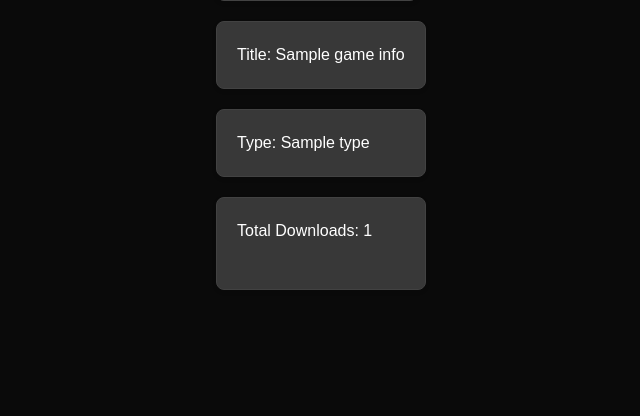
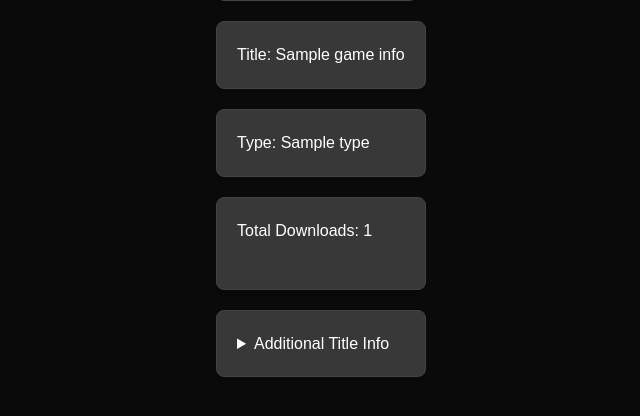
Before and after one commit to ghost-land/Stats-Web, a Flask app: template templates/game_info.jinja in a window 1280 px wide. Shown: the part 292-708 px from the top of the page, without its empty margins (128-768 px from the left). Run offline with Flask 3, Linux system fonts and the light colour scheme; the template is opened without the code that fills it: most values are stand-ins (such as "Sample title", 1, 10 or a date in 2020); parts of the project's set-up code (start-up, migrations or seed data) failed here and were passed over.

Commit message:
Add expandable section for additional game info on game info page

```diff
--- a/templates/game_info.jinja
+++ b/templates/game_info.jinja
@@ -45,6 +45,13 @@
                     {{titleid}}: {{tid_downloads}}
                 {% endfor %}
             </div>
+
+            <div id="other-title-infos" class="box">
+                <details>
+                    <summary>Additional Title Info</summary>
+                    <pre>{{game_info | tojson(indent=4)}}</pre>
+                </details>
+            </div>
         </div>
 
         <div id="downloads-per-date" class="box">
```
